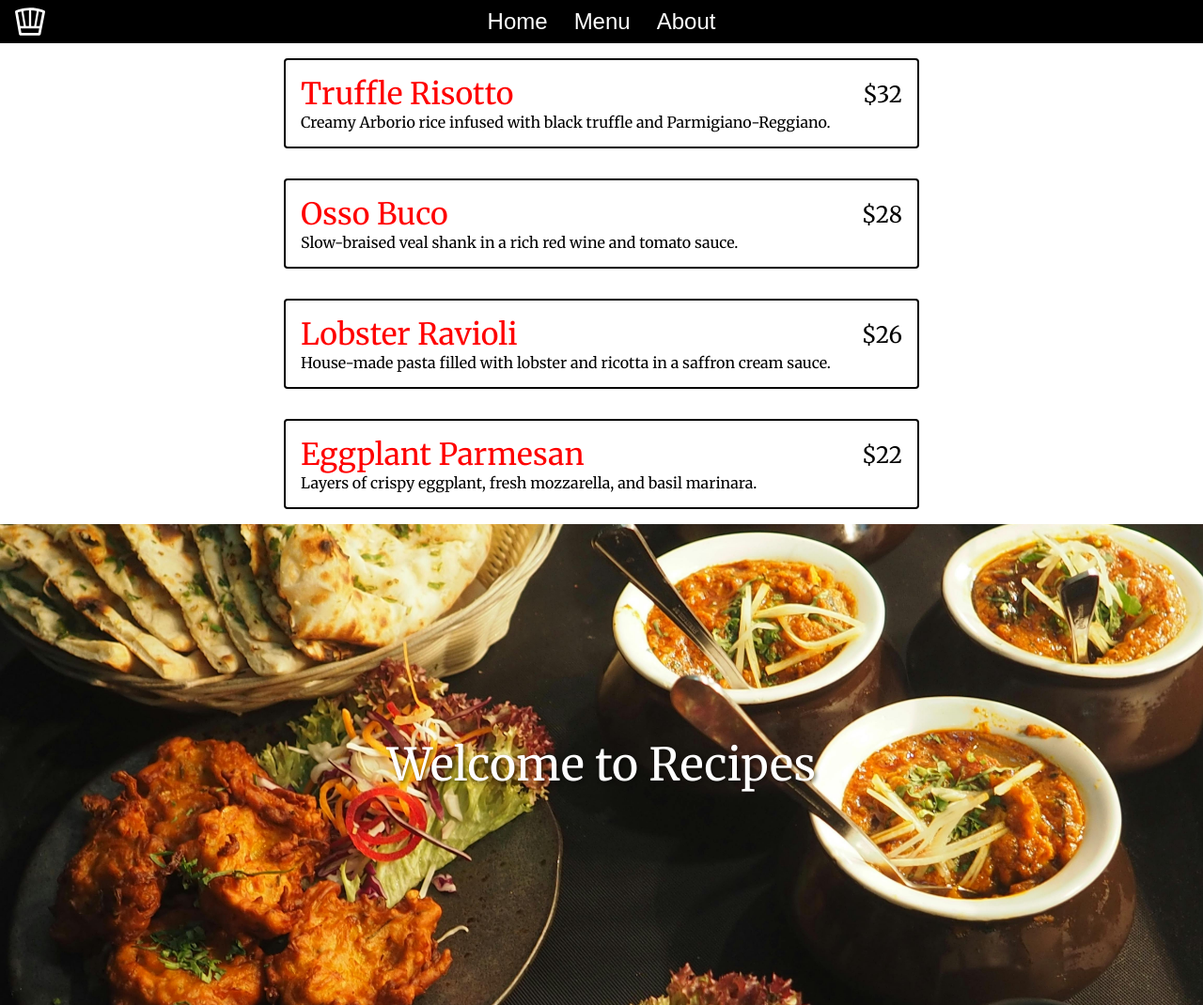
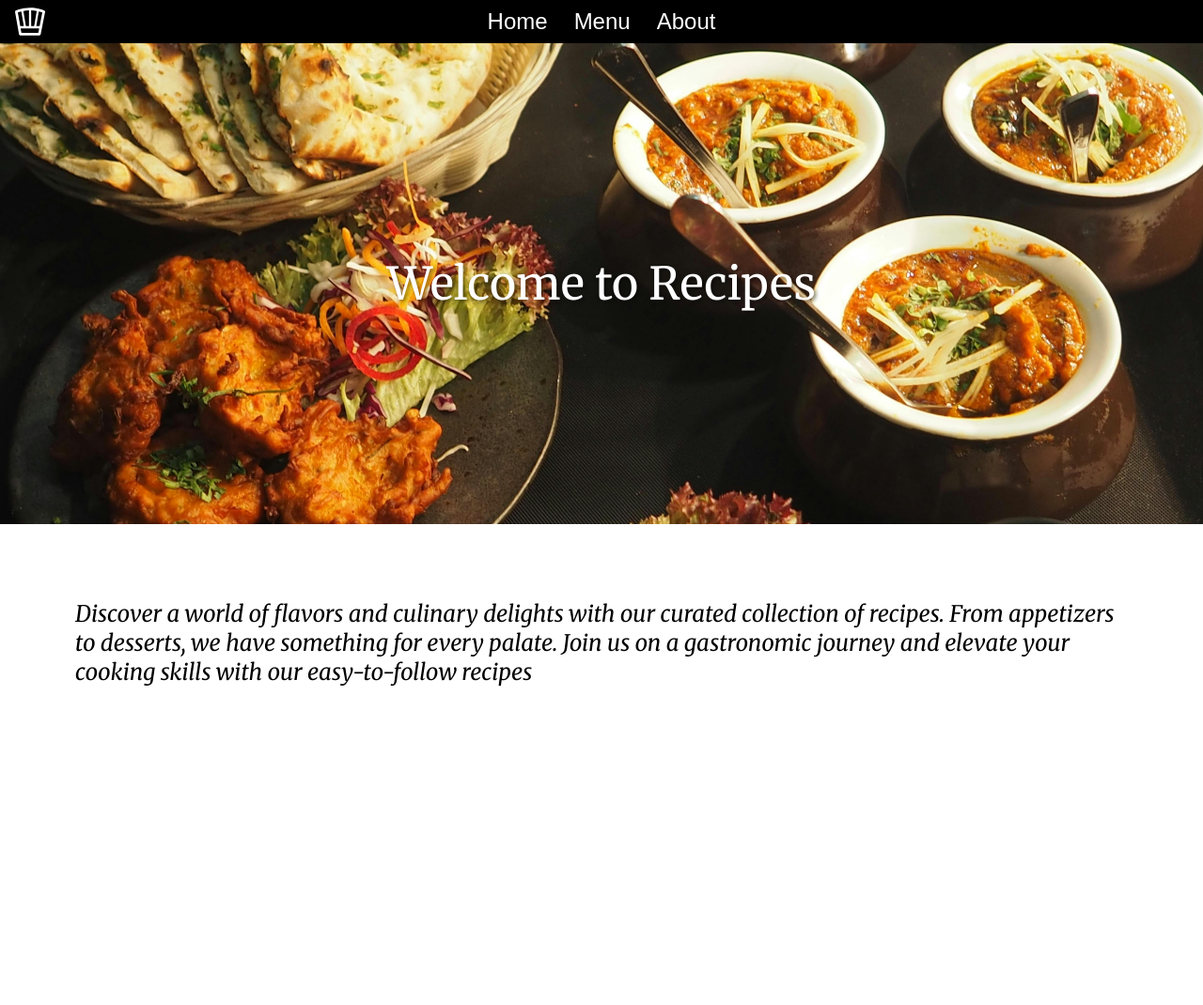
Before and after one commit to xsnok/restaurant-page-top, a website built with webpack: page src/template.html in a window 1280 px wide. Shown: the top 1070 px of the page at 94% size. After the commit the page ends 811 px from the top, so only its background shows below. Built offline with nearby package versions, Linux system fonts and the light colour scheme.

Commit message:
Convert menu html to createMenu module

```diff
--- a/src/template.html
+++ b/src/template.html
@@ -14,32 +14,6 @@
             <button class="nav-button">About</button>
         </nav>
     </header>
-    <div id="content">
-        <div id="menu-container">
-            <div class="menu-card">
-                <div class="menu-price">$32</div>
-                <div class="menu-title">Truffle Risotto</div>
-                <div class="menu-description">Creamy Arborio rice infused with black truffle and Parmigiano-Reggiano.</div>
-            </div>
-
-            <div class="menu-card">
-                <div class="menu-price">$28</div>
-                <div class="menu-title">Osso Buco</div>
-                <div class="menu-description">Slow-braised veal shank in a rich red wine and tomato sauce.</div>
-            </div>
-
-            <div class="menu-card">
-                <div class="menu-price">$26</div>
-                <div class="menu-title">Lobster Ravioli</div>
-                <div class="menu-description">House-made pasta filled with lobster and ricotta in a saffron cream sauce.</div>
-            </div>
-
-            <div class="menu-card">
-                <div class="menu-price">$22</div>
-                <div class="menu-title">Eggplant Parmesan</div>
-                <div class="menu-description">Layers of crispy eggplant, fresh mozzarella, and basil marinara.</div>
-            </div>
-        </div>
-    </div>
+    <div id="content"></div>
 </body>
 </html>
```
Also changed, not shown: src/createMenu.js (added, +43 -0 lines).
